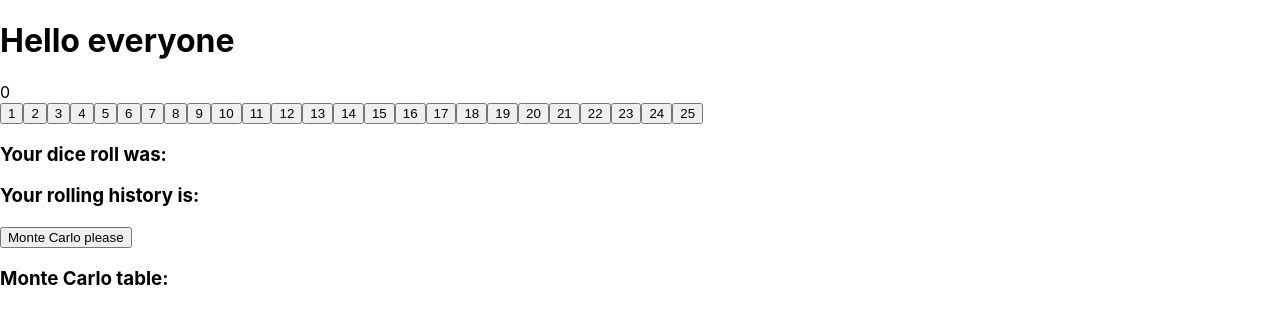
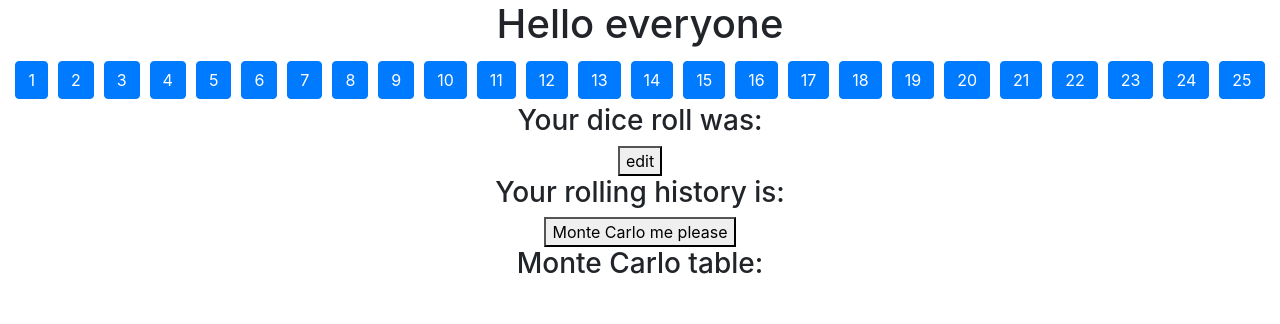
Before and after one commit to karma884/roll10, a React (Create React App) app: page / in a window 1280 px wide. Shown: the top 324 px of the page. Built offline with nearby package versions, Linux system fonts and the light colour scheme.

Commit message:
While adding text buttons, doesn't even work right now!

```diff
--- a/public/index.html
+++ b/public/index.html
@@ -1,11 +1,19 @@
 <!DOCTYPE html>
 <html lang="en">
-
   <head>
     <meta charset="utf-8" />
     <meta name="viewport" content="width=device-width, initial-scale=1" />
     <meta name="theme-color" content="#000000" />
-  <meta name="description" content="Web site created using create-react-app" />
+    <meta
+      name="description"
+      content="Web site created using create-react-app"
+    />
+    <link
+      rel="stylesheet"
+      href="https://stackpath.bootstrapcdn.com/bootstrap/4.1.3/css/bootstrap.min.css"
+      integrity="sha384-MCw98/SFnGE8fJT3GXwEOngsV7Zt27NXFoaoApmYm81iuXoPkFOJwJ8ERdknLPMO"
+      crossorigin="anonymous"
+    />
     <title>React App</title>
   </head>
 
@@ -13,5 +21,4 @@
     <noscript>You need to enable JavaScript to run this app.</noscript>
     <div id="root"></div>
   </body>
-
 </html>
--- a/src/App.js
+++ b/src/App.js
@@ -1,36 +1,35 @@
-import { useState } from "react"
-
-function makeButton(diceCount, callback) {
-  return <button
-    key={`dice-count-${diceCount}`}
-    onClick={() => callback(diceCount)}
-    className="btn btn-primary">{diceCount}
-  </button>
-}
+import { useEffect, useState } from "react";
+import { Button, Buttons } from "./components/Buttons";
+import { rollDice } from "./helpers";
+import Results from "./components/Results";
+import History from "./components/History";
 
 function App() {
+  const [currentDice, setCurrentDice] = useState({ count: 0 });
+  const [historicalRolls, setHistoricalRolls] = useState([]);
 
-  const [currentDice, setCurrentDice] = useState(0)
+  useEffect(() => {
+    console.log(historicalRolls.diceCount);
+    if (currentDice.count > 0) {
+      const newEntry = rollDice(currentDice.count);
+      setHistoricalRolls([newEntry, ...historicalRolls]);
+    }
+  }, [currentDice]);
 
-  function addButtons() {
-    return Array.from(Array(25)).map((_, index) => {
-      return makeButton(index + 1, setCurrentDice)
-    })
-  }
+  return (
+    <div>
+      <h1>Hello everyone</h1>
 
-  return (<div>
-    <h1>Hello everyone</h1>
-
-    {currentDice}
-
-    <div id="buttons">{addButtons()}</div>
-    <h3>Your dice roll was: </h3>
-    <div id="result"> </div>
-    <h3>Your rolling history is: </h3>
-    <div id="log"></div>
-    <button id="monteCarlo">Monte Carlo please </button>
-    <h3>Monte Carlo table: </h3>
-  </div>
+      <div id="buttons">
+        <Buttons onAdd={setCurrentDice} />
+      </div>
+      <h3>Your dice roll was: </h3>
+      <Results entry={historicalRolls[0]} />
+      <h3>Your rolling history is: </h3>
+      <History entries={historicalRolls} />
+      <Button text="Monte Carlo me please" callback={() => {}} />
+      <h3>Monte Carlo table: </h3>
+    </div>
   );
 }
 
--- /dev/null
+++ b/src/components/Buttons.js
@@ -0,0 +1,25 @@
+const Buttons = ({ onAdd }) => {
+  return Array.from(Array(25)).map((_, index) => {
+    const diceCount = index + 1;
+    return (
+      <Button
+        text={diceCount}
+        className="btn btn-primary"
+        callback={() => {
+          onAdd({ count: diceCount });
+        }}
+        key={`dice-count-${diceCount}`}
+      />
+    );
+  });
+};
+
+const Button = ({ text, className, callback }) => {
+  return (
+    <button onClick={callback} className={className}>
+      {text}
+    </button>
+  );
+};
+
+export { Button, Buttons };
--- /dev/null
+++ b/src/components/History.js
@@ -0,0 +1,9 @@
+import Results from "./Results";
+
+function History({ entries }) {
+  return entries.map((entry, i) => (
+    <Results entry={entry} key={`historical-entry-${i}`} />
+  ));
+}
+
+export default History;
--- /dev/null
+++ b/src/components/Results.js
@@ -0,0 +1,30 @@
+import { Button } from "./Buttons";
+
+function Results({ entry }) {
+  let successes = 0;
+  if (entry) {
+    successes = entry.initialRoll.filter((item) => item > 7).length;
+
+    entry.bonusRolls.forEach(
+      (arr) => (successes += arr.filter((item) => item > 7).length)
+    );
+  }
+
+  return (
+    <div>
+      {" "}
+      {entry &&
+        "Dice rolled: " +
+          entry.diceCount +
+          "  | Initial roll:" +
+          entry.initialRoll}
+      {entry && entry.bonusRolls[0]
+        ? "  | Bonus rolls:" + entry.bonusRolls
+        : " "}
+      {entry && " | Total successes:" + successes}
+      <Button text="edit" callback={() => {}} />
+    </div>
+  );
+}
+
+export default Results;
--- /dev/null
+++ b/src/helpers.js
@@ -0,0 +1,30 @@
+function rollDice(diceCount) {
+  const initialRoll = getRandomNumbers(diceCount);
+  let bonusRolls = [];
+  tensAgain(initialRoll, bonusRolls);
+
+  return { diceCount, initialRoll, bonusRolls };
+}
+
+function getRandomNumbers(numbersNeeded) {
+  let numbersArray = [];
+  for (let i = 0; i < numbersNeeded; i++) {
+    numbersArray.push(Math.ceil(Math.random() * 10));
+    numbersArray.sort((a, b) => a - b);
+  }
+  //successes += numbersArray.filter((item) => item > 7).length;
+  return numbersArray;
+}
+
+function tensAgain(theArray, bonusRolls) {
+  let tenCount = theArray.filter((item) => item === 10).length;
+  if (tenCount === 0) {
+    return;
+  }
+  let bonusRoll = getRandomNumbers(tenCount);
+  bonusRolls.push(bonusRoll);
+
+  tensAgain(bonusRoll, bonusRolls);
+}
+
+export { rollDice };
--- a/src/index.css
+++ b/src/index.css
@@ -1,8 +1,19 @@
 body {
   margin: 0;
-  font-family: -apple-system, BlinkMacSystemFont, 'Segoe UI', 'Roboto', 'Oxygen',
-    'Ubuntu', 'Cantarell', 'Fira Sans', 'Droid Sans', 'Helvetica Neue',
+  font-family: -apple-system, BlinkMacSystemFont, "Segoe UI", "Roboto", "Oxygen",
+    "Ubuntu", "Cantarell", "Fira Sans", "Droid Sans", "Helvetica Neue",
     sans-serif;
   -webkit-font-smoothing: antialiased;
   -moz-osx-font-smoothing: grayscale;
+  text-align: center;
 }
+.btn {
+  margin: 5px;
+}
+
+.exceptional {
+  color: green;
+}
+.failure {
+  color: red;
+}
```
Also changed, not shown: src/index.js (+5 -5 lines), 2 other files (tests, documents, lock files or other folders). Lines whose indentation alone changed are shown as unchanged.
